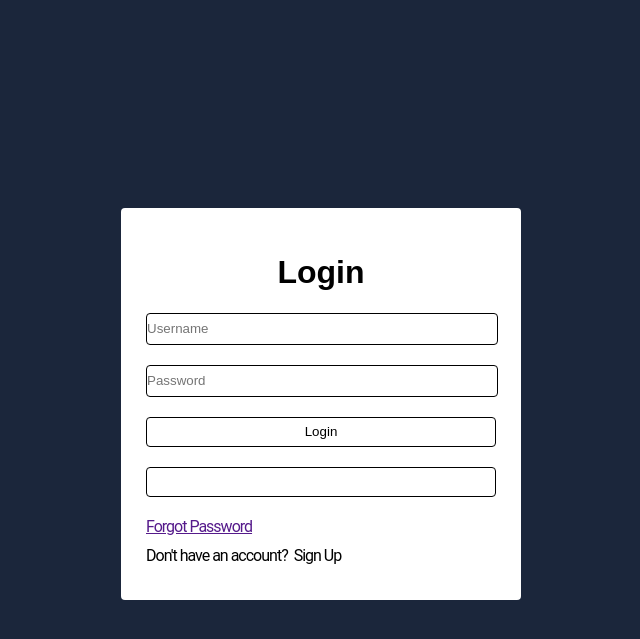
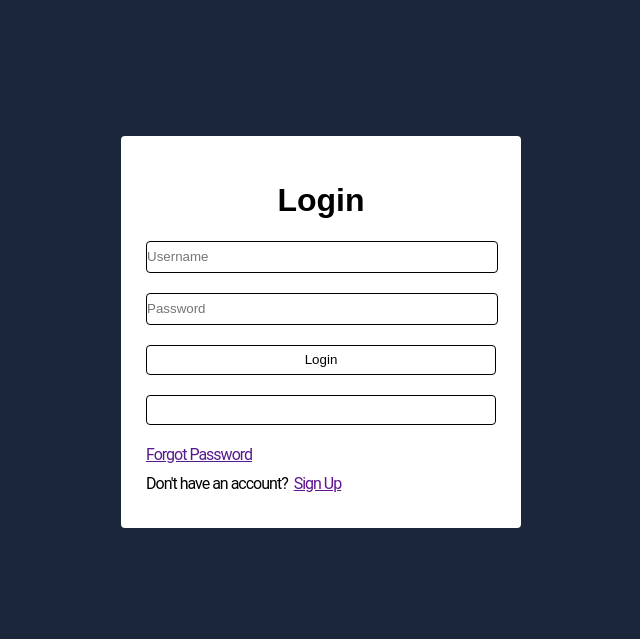
Before and after one commit to JRichm/artistlinq, a Flask app: page /login in a window 1280 px wide. Shown: the top 639 px of the page, without its empty margins (319-959 px from the left). Run offline with Flask 3, Linux system fonts and the light colour scheme.

Commit message:
updated login page

```diff
--- a/static/css/login.css
+++ b/static/css/login.css
@@ -2,7 +2,7 @@ main {
     display: flex;
     flex-direction: row;
     justify-content: center;
-    padding-top: 200px;
+    padding-top: 10vw;
 }
 
 .container {
@@ -20,7 +20,7 @@ main {
     justify-content: center;
 }
 
-.login-box h1 {
+h1 {
     text-align: center;
     font-family: 'Rubik', sans-serif;
 }
@@ -55,4 +55,10 @@ p {
 
 .button-text {
     cursor: pointer;
+    color: rgb(96, 20, 146);
+    text-decoration: underline;
 }
+
+.button-text:hover {
+    color: rgb(26, 7, 39);
+}
--- a/templates/login.html
+++ b/templates/login.html
@@ -41,7 +41,7 @@
         <div id="create-account-container" class="container hidden">
             <form class="new-user-box" method="POST" action="{{ url_for('login') }}">
                 {{ newUserForm.csrf_token }}
-                <h2>Create Account</h4>
+                <h1>Create Account</h1>
                 <div>
                     {{ newUserForm.username() }}
                     {{ newUserForm.email() }}
```
